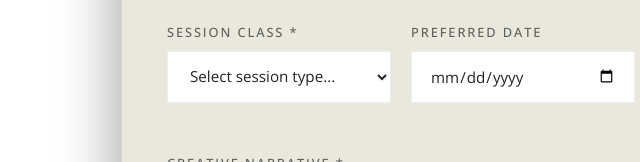
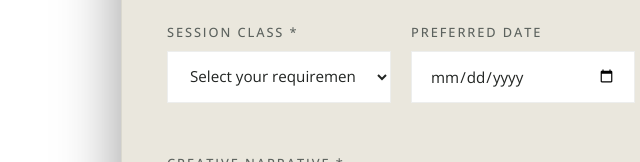
Before and after one commit to Krishnasahu810/KIRAN-STUDIO-PORTFOLIO, a plain HTML site: page index.html in a window 1280 px wide. Shown: the part 6898-7060 px from the top of the page, 549-1189 px from the left. Drawn offline with nearby package versions, Linux system fonts and the light colour scheme.

Commit message:
Update portfolio project

```diff
--- a/index.html
+++ b/index.html
@@ -563,11 +563,17 @@
                             <div class="form-group">
                                 <label for="form-service">Session Class *</label>
                                 <select id="form-service" name="service" required>
-                                    <option value="" disabled selected>Select session type...</option>
-                                    <option value="portrait">Editorial Portraiture</option>
-                                    <option value="wedding">Fine-Art Wedding Cover</option>
-                                    <option value="fashion">Fashion Lookbook / Campaign</option>
-                                    <option value="landscape">Commercial Licensing</option>
+                                    <option value="" disabled selected>Select your requirement....</option>
+                                    <option value="wedding">Wedding photography</option>
+                                    <option value="portrait">Model portrait</option>
+                                    <option value="pre_wedding">Pre wedding</option>
+                                    <option value="fashion">Fashion photography</option>
+                                    <option value="event">Event Photography</option>
+                                    <option value="product">Product Photography</option>
+                                    <option value="food">Food Photography</option>
+                                    <option value="realestate">Real Estate Photography</option>
+                                    <option value="baby">Baby shoot</option>
+                                    <option value="maternity">Maternity shoot</option>
                                 </select>
                             </div>
                             <div class="form-group">
```
